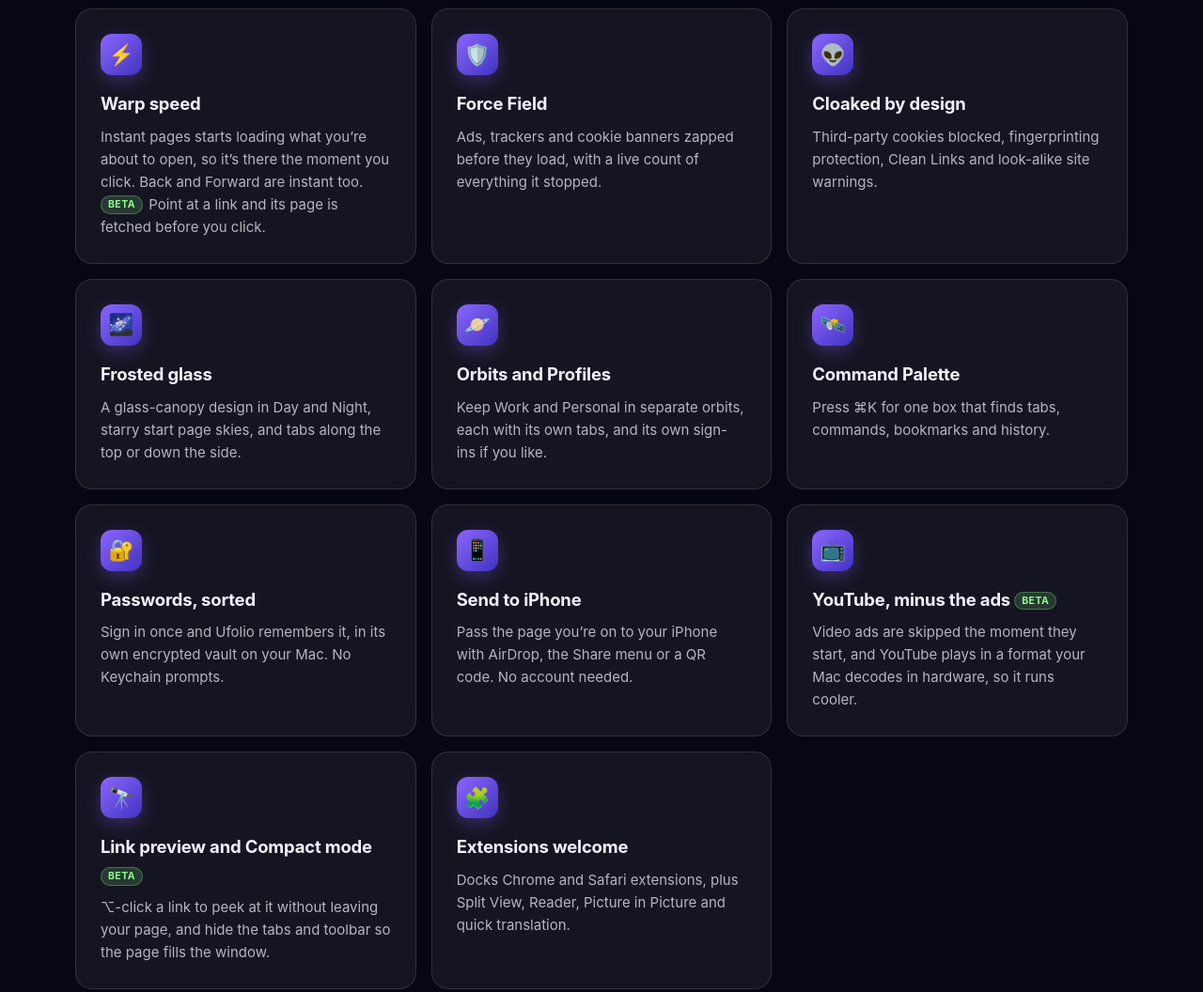
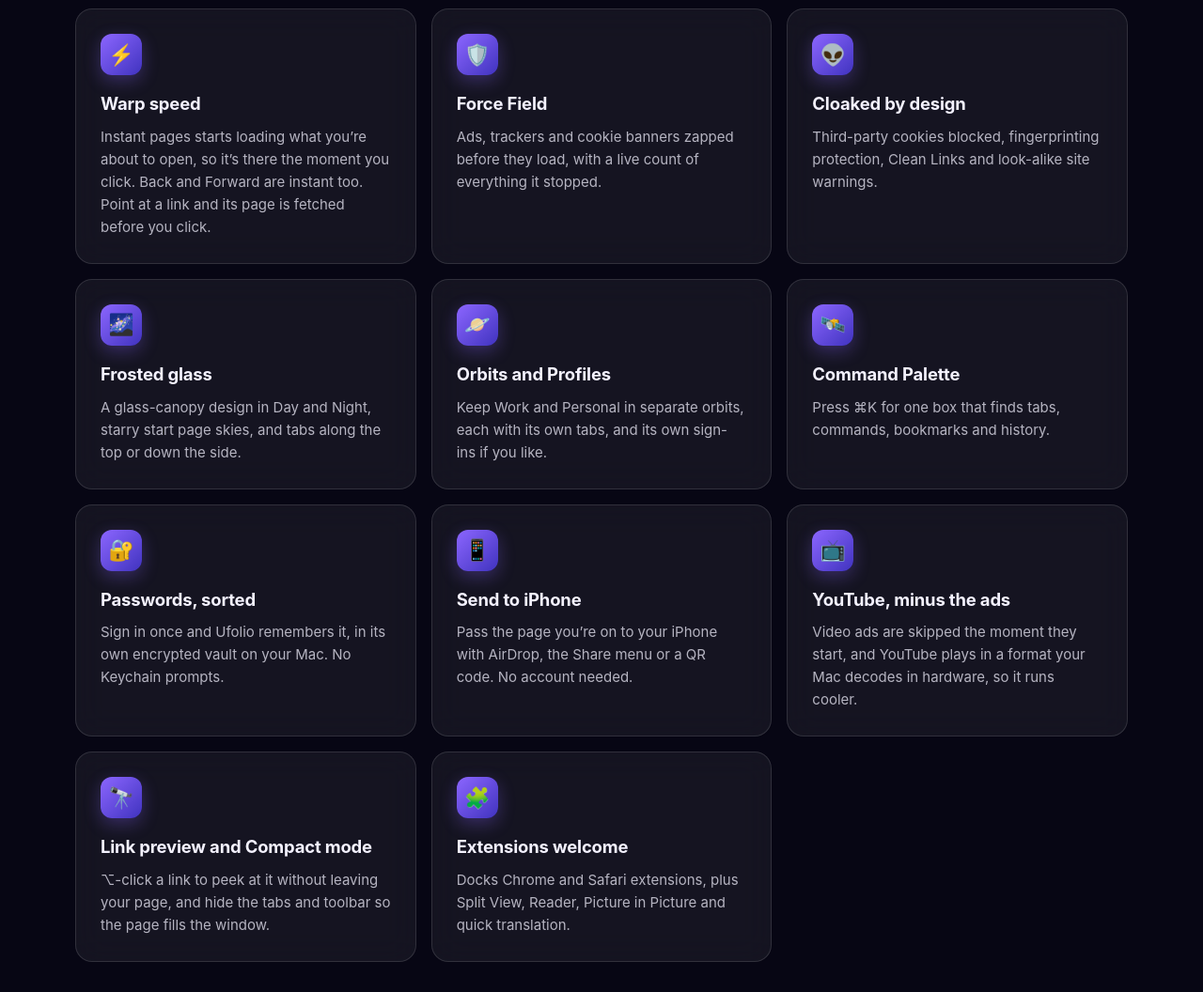
Before and after one commit to danxharvard/UfolioWebsite, a plain HTML site: page index.html in a window 1280 px wide. Shown: the part 1380-2436 px from the top of the page at 94% size. Drawn offline with Linux system fonts and the light colour scheme.

Commit message:
Website: Ufolio 0.52.0 (pages before you click, YouTube without ads, Link preview, Compact mode)
Co-Authored-By: Claude Opus 5.5 <noreply@anthropic.com>

```diff
--- a/index.html
+++ b/index.html
@@ -338,7 +338,7 @@
         </g>
       </svg>
     </div>
-    <a class="pill" href="#features"><span class="dot"></span>Now in beta: pages that open before you click</a>
+    <a class="pill" href="#features"><span class="dot"></span>New in 0.52: pages before you click, and YouTube without ads</a>
     <p class="eyebrow">A native browser for Mac</p>
     <h1>Browse at warp speed.</h1>
     <p class="lede">Ufolio is a sleek little saucer of a browser. Built on WebKit, the engine behind Safari, with a Force Field that stops ads and trackers before they ever reach your Mac.</p>
@@ -365,7 +365,7 @@
       <article class="card">
         <div class="icon" aria-hidden="true">⚡️</div>
         <h3>Warp speed</h3>
-        <p>Instant pages starts loading what you’re about to open, so it’s there the moment you click. Back and Forward are instant too. <span class="tag">Beta</span> Point at a link and its page is fetched before you click.</p>
+        <p>Instant pages starts loading what you’re about to open, so it’s there the moment you click. Back and Forward are instant too. Point at a link and its page is fetched before you click.</p>
       </article>
       <article class="card">
         <div class="icon" aria-hidden="true">🛡️</div>
@@ -404,12 +404,12 @@
       </article>
       <article class="card">
         <div class="icon" aria-hidden="true">📺</div>
-        <h3>YouTube, minus the ads <span class="tag">Beta</span></h3>
+        <h3>YouTube, minus the ads</h3>
         <p>Video ads are skipped the moment they start, and YouTube plays in a format your Mac decodes in hardware, so it runs cooler.</p>
       </article>
       <article class="card">
         <div class="icon" aria-hidden="true">🔭</div>
-        <h3>Link preview and Compact mode <span class="tag">Beta</span></h3>
+        <h3>Link preview and Compact mode</h3>
         <p>⌥-click a link to peek at it without leaving your page, and hide the tabs and toolbar so the page fills the window.</p>
       </article>
       <article class="card">
```
